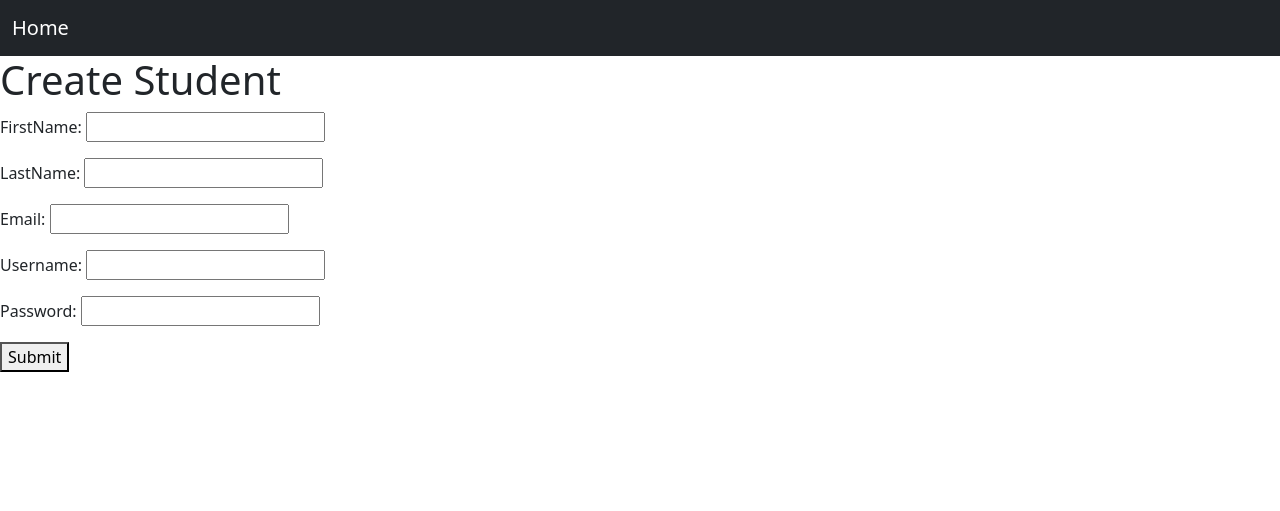
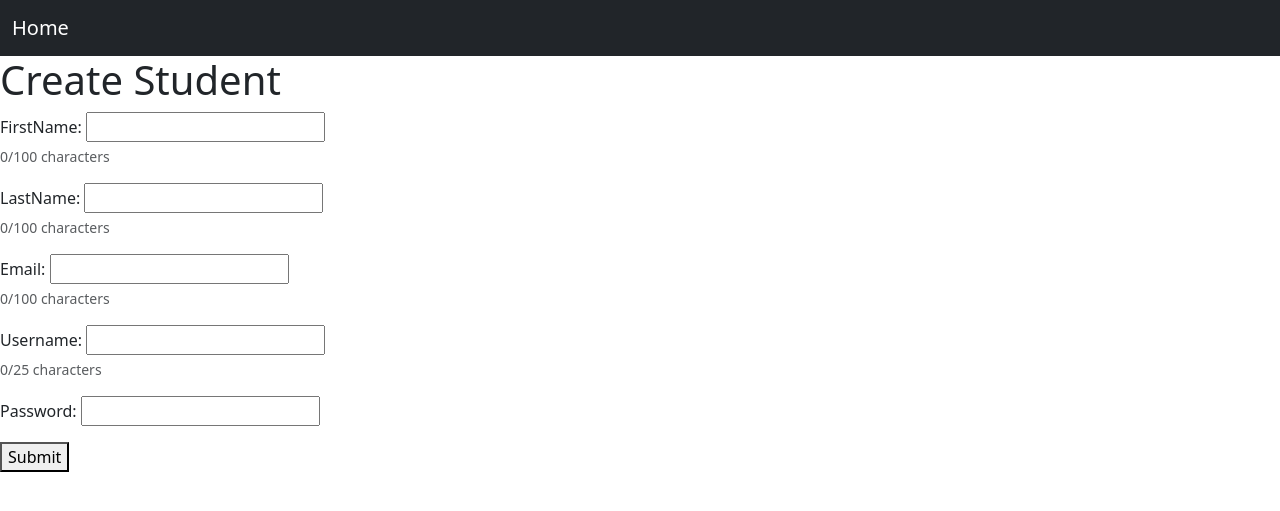
Before and after one commit to khangduongn/logiclingo, a Django app: page /create_student/ in a window 1280 px wide. Shown: the top 511 px of the page. Run offline with Django 5.2, Linux system fonts and the light colour scheme.

Commit message:
character limits

```diff
--- /dev/null
+++ b/main/static/css/character_counter.css
@@ -0,0 +1,9 @@
+.character-counter {
+    font-size: 0.875rem;
+    margin-top: 0.25rem;
+    transition: color 0.2s ease;
+}
+
+.character-counter.text-danger {
+    font-weight: 500;
+}
--- /dev/null
+++ b/main/static/js/character_counter.js
@@ -0,0 +1,25 @@
+document.addEventListener('DOMContentLoaded', function() {
+    const inputs = document.querySelectorAll('textarea[maxlength], input[maxlength]');
+
+    inputs.forEach(input => {
+        const maxLength = input.getAttribute('maxlength');
+        const counter = document.createElement('div');
+        counter.className = 'character-counter text-muted small mt-1';
+        counter.textContent = `0/${maxLength} characters`;
+
+        input.parentNode.insertBefore(counter, input.nextSibling);
+
+        input.addEventListener('input', function() {
+            const currentLength = this.value.length;
+            counter.textContent = `${currentLength}/${maxLength} characters`;
+
+            if (currentLength > maxLength * 0.9) {
+                counter.classList.add('text-danger');
+            } else {
+                counter.classList.remove('text-danger');
+            }
+        });
+
+        input.dispatchEvent(new Event('input'));
+    });
+});
--- a/main/templates/base.html
+++ b/main/templates/base.html
@@ -8,6 +8,7 @@
     <title>{% block title %}Logic Lingo{% endblock %}</title>
     <link rel="stylesheet" href="https://cdn.jsdelivr.net/npm/bootstrap@5.3.3/dist/css/bootstrap.min.css" integrity="sha384-QWTKZyjpPEjISv5WaRU9OFeRpok6YctnYmDr5pNlyT2bRjXh0JMhjY6hW+ALEwIH" crossorigin="anonymous">
     <link rel="stylesheet" href="{% static 'css/logical_symbols.css' %}">
+    <link rel="stylesheet" href="{% static 'css/character_counter.css' %}">
     {% block extra_css %}{% endblock %}
 </head>
 
@@ -48,8 +49,8 @@
     </main>
     <script src="https://cdn.jsdelivr.net/npm/bootstrap@5.3.3/dist/js/bootstrap.bundle.min.js" integrity="sha384-YvpcrYf0tY3lHB60NNkmXc5s9fDVZLESaAA55NDzOxhy9GkcIdslK1eN7N6jIeHz" crossorigin="anonymous"></script>
     <script src="{% static 'js/logical_symbols.js' %}"></script>
+    <script src="{% static 'js/character_counter.js' %}"></script>
     <script>
-        // Auto-hide success messages after 3 seconds
         document.addEventListener('DOMContentLoaded', function() {
             const alerts = document.querySelectorAll('.alert-success');
             alerts.forEach(function(alert) {
```
Also changed, not shown: 1 other file.
